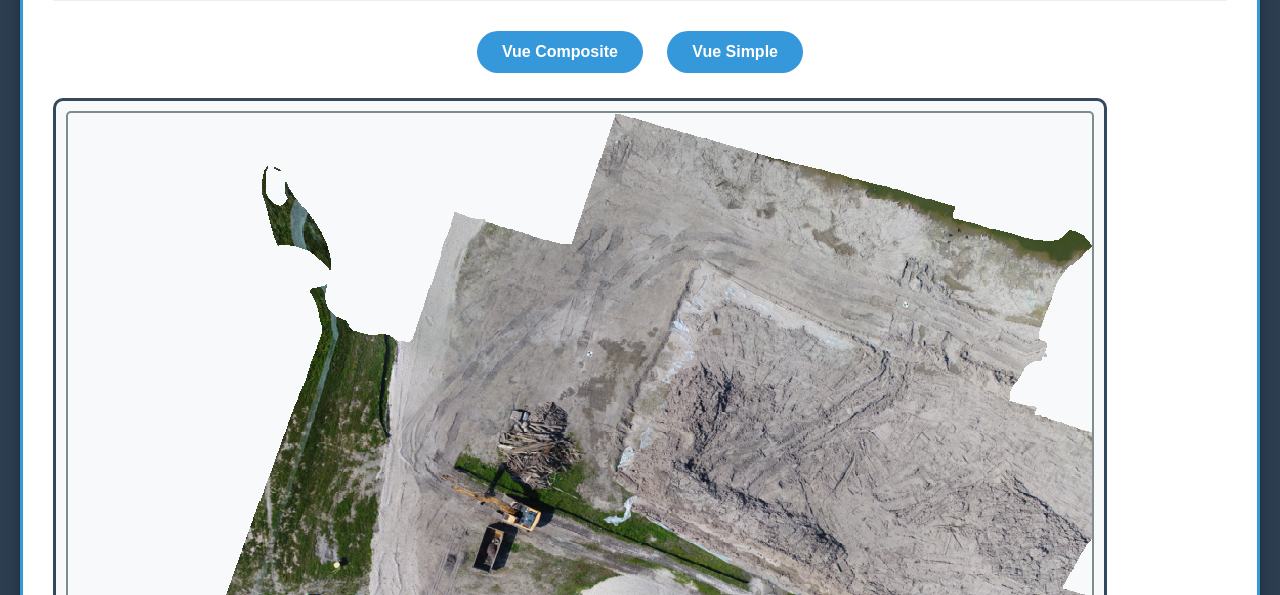
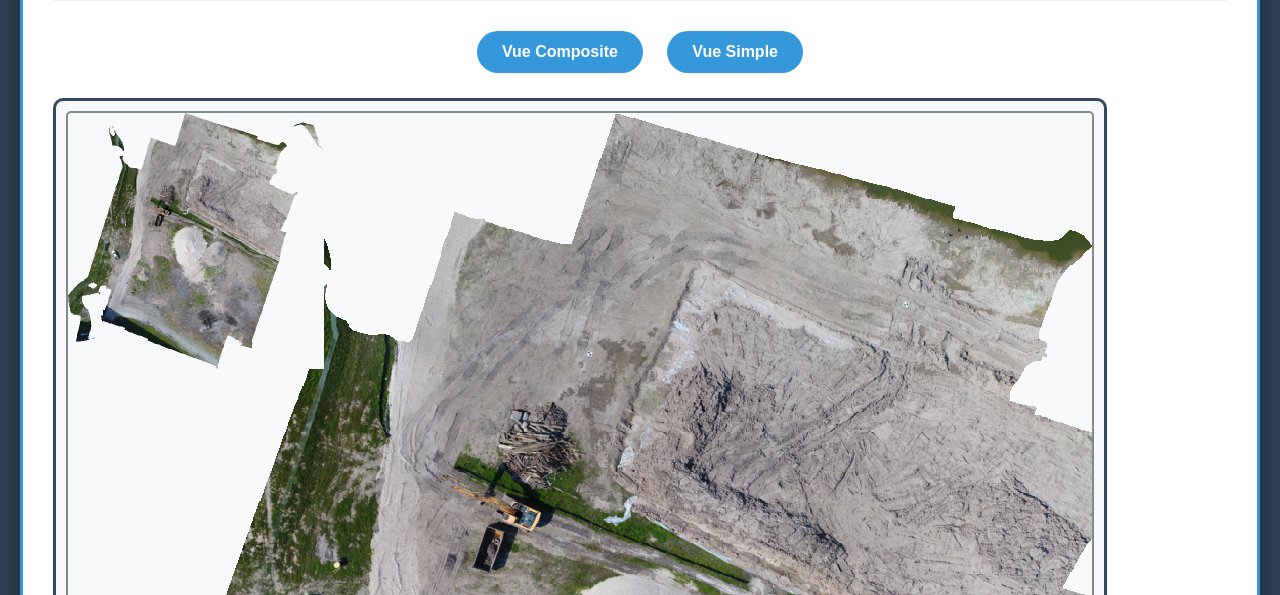
Before and after one commit to htesoumaya-lang/TP, a plain HTML site: page index.html in a window 1280 px wide. Shown: the part 205-800 px from the top of the page. Drawn offline with Linux system fonts and the light colour scheme; files whose address does not match are found by name.

Commit message:
index.html

```diff
--- a/index.html
+++ b/index.html
@@ -1,6 +1,7 @@
 <!DOCTYPE html>
 <html>
 <head>
+    <meta charset="utf-8">
     <title>Image Drone GeoTIFF</title>
     <style>
         body {
@@ -45,7 +46,7 @@
             display: grid;
             grid-template-columns: repeat(4, 1fr);
             grid-template-rows: repeat(4, 1fr);
-            gap: 0; /* Supprimer l'espace entre les tuiles */
+            gap: 0;
             width: 1024px;
             height: 1024px;
             margin: 0 auto;
@@ -120,24 +121,20 @@
             <button onclick="showView('single')">Vue Simple</button>
         </div>
 
-        <!-- VUE COMPOSITE - 16 tuiles recomposées SANS ESPACE -->
+        <!-- VUE COMPOSITE -->
         <div id="compositeView">
             <div class="image-container">
-                <div class="image-grid" id="imageGrid">
-                    <!-- Les 16 tuiles seront chargées par JavaScript -->
-                </div>
+                <div class="image-grid" id="imageGrid"></div>
             </div>
             <div class="info">
                 <p>Image recomposée à partir de 16 sections haute définition - Affichage unifié</p>
             </div>
         </div>
 
-        <!-- VUE SIMPLE - Image unique AVEC CADRE -->
-        <div id="singleView" style="display: none;">
+        <!-- VUE SIMPLE -->
+        <div id="singleView" style="display:none;">
             <div class="single-image-container">
-                <img src="file:///C:/METASHAPE/tuiles_ameliore/0.png"
-                     alt="Vue complète"
-                     class="single-image">
+                <img src="0.png" alt="Vue complète" class="single-image">
             </div>
             <div class="info">
                 <p>Vue complète en résolution standard</p>
@@ -146,32 +143,15 @@
     </div>
 
     <script>
-        // Configuration des tuiles
-        const tilePaths = [
-            "file:///C:/METASHAPE/tuiles_ameliore/1_0.png",
-            "file:///C:/METASHAPE/tuiles_ameliore/1.png",
-            "file:///C:/METASHAPE/tuiles_ameliore/2.png",
-            "file:///C:/METASHAPE/tuiles_ameliore/3.png",
-            "file:///C:/METASHAPE/tuiles_ameliore/4.png",
-            "file:///C:/METASHAPE/tuiles_ameliore/5.png",
-            "file:///C:/METASHAPE/tuiles_ameliore/6.png",
-            "file:///C:/METASHAPE/tuiles_ameliore/7.png",
-            "file:///C:/METASHAPE/tuiles_ameliore/8.png",
-            "file:///C:/METASHAPE/tuiles_ameliore/9.png",
-            "file:///C:/METASHAPE/tuiles_ameliore/10.png",
-            "file:///C:/METASHAPE/tuiles_ameliore/11.png",
-            "file:///C:/METASHAPE/tuiles_ameliore/12.png",
-            "file:///C:/METASHAPE/tuiles_ameliore/13.png",
-            "file:///C:/METASHAPE/tuiles_ameliore/14.png",
-            "file:///C:/METASHAPE/tuiles_ameliore/15.png"
-        ];
+        // Liste des tuiles (0.png à 15.png)
+        const tilePaths = Array.from({length: 16}, (_, i) => `${i}.png`);
 
-        // Charger les tuiles dans la grille
+        // Charger les tuiles
         const grid = document.getElementById('imageGrid');
         tilePaths.forEach((path, index) => {
             const img = document.createElement('img');
             img.src = path;
-            img.alt = `Section ${index}`;
+            img.alt = `Tuile ${index}`;
             img.className = 'tile';
             img.onerror = function() {
                 this.src = 'https://via.placeholder.com/256/ecf0f1/34495e?text=Tuile+' + index;
@@ -179,18 +159,13 @@
             grid.appendChild(img);
         });
 
-        // Contrôles de vue
+        // Bascule entre les vues
         function showView(viewType) {
-            if (viewType === 'composite') {
-                document.getElementById('compositeView').style.display = 'block';
-                document.getElementById('singleView').style.display = 'none';
-            } else {
-                document.getElementById('compositeView').style.display = 'none';
-                document.getElementById('singleView').style.display = 'block';
-            }
+            document.getElementById('compositeView').style.display = (viewType === 'composite') ? 'block' : 'none';
+            document.getElementById('singleView').style.display = (viewType === 'single') ? 'block' : 'none';
         }
 
-        // Afficher la vue composite par défaut
+        // Vue composite par défaut
         showView('composite');
     </script>
 </body>
```
